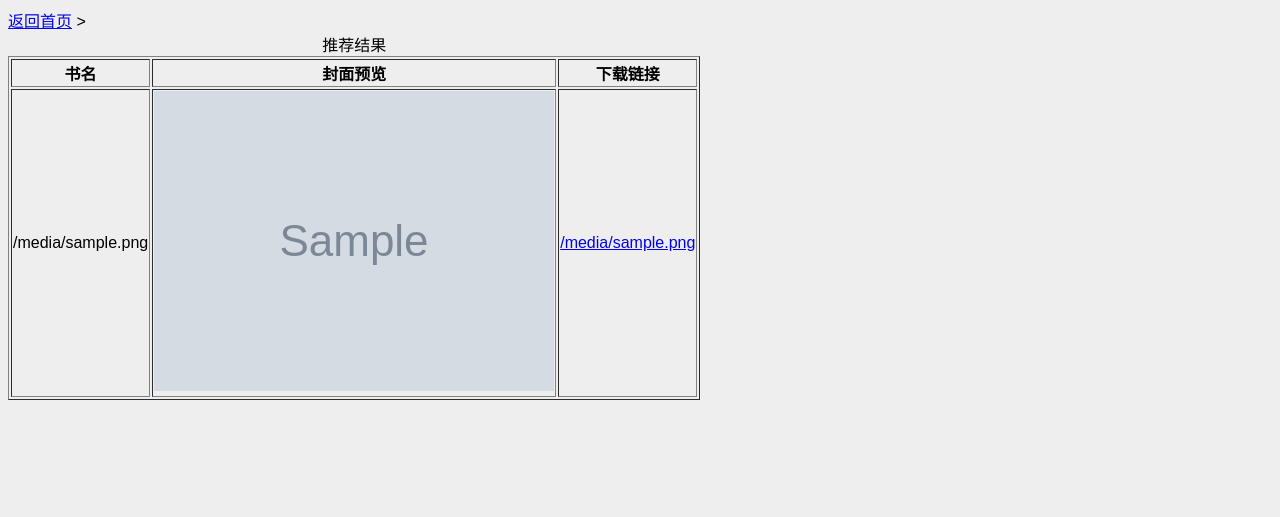
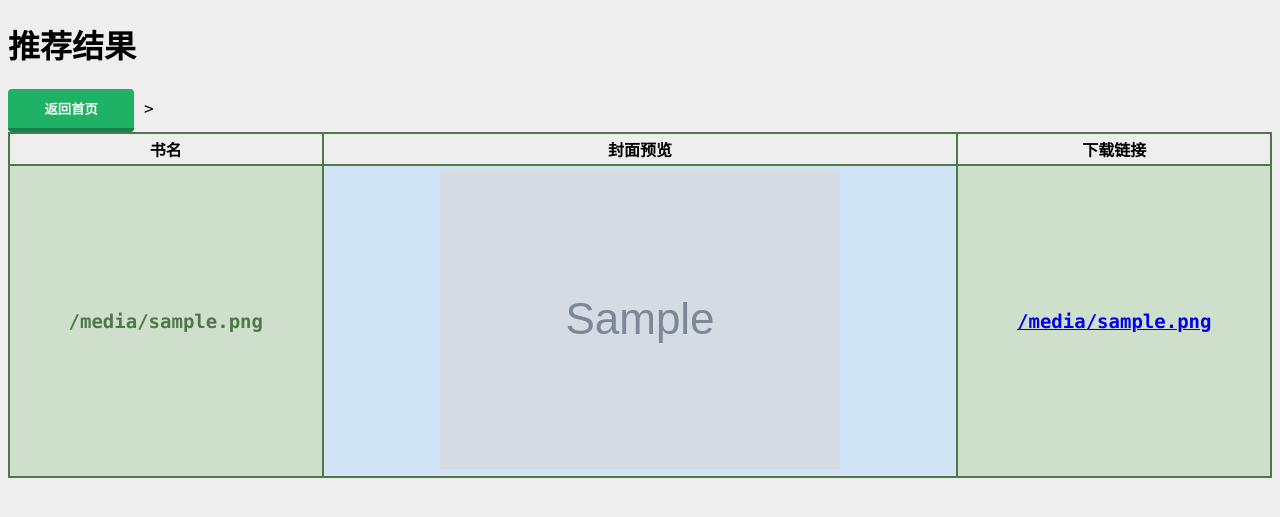
Before and after one commit to undersnow/book_recommendation, a Flask app: template book_recommendation/templates/result.html in a window 1280 px wide. Shown: the top 517 px of the page. Run offline with Flask 2, Linux system fonts and the light colour scheme; the template is opened without the code that fills it: most values are stand-ins (such as "Sample title", 1, 10 or a date in 2020); grey boxes marked "Sample" are stand-in pictures.

Commit message:
add style for result page

```diff
--- a/book_recommendation/static/style.css
+++ b/book_recommendation/static/style.css
@@ -1,5 +1,5 @@
 body {
-    font-family: sans-serif;
+    font-family: "Lucida Console", Monaco, monospace;
     background-color: #eeeeee;
   }
 
@@ -114,3 +114,75 @@ body {
     border: 0;
     transition: all .2s ease;
   }
+
+  table.result-table {
+    font-family: "Lucida Console", Monaco, monospace;
+    border: 2px solid #4F7849;
+    background-color: #EEEEEE;
+    width: 100%;
+    text-align: center;
+    border-collapse: collapse;
+  }
+  table.result-table td, table.result-table th {
+    border: 2px solid #4F7849;
+    padding: 3px 2px;
+  }
+  table.result-table tbody td {
+    font-size: 19px;
+    font-weight: bold;
+    color: #4F7849;
+  }
+  table.result-table tr:nth-child(even) {
+    background: #CEE0CC;
+  }
+  table.result-table td:nth-child(even) {
+    background: #D0E4F5;
+  }
+  table.result-table thead {
+    background: #4F7849;
+    background: -moz-linear-gradient(top, #7b9a76 0%, #60855b 66%, #4F7849 100%);
+    background: -webkit-linear-gradient(top, #7b9a76 0%, #60855b 66%, #4F7849 100%);
+    background: linear-gradient(to bottom, #7b9a76 0%, #60855b 66%, #4F7849 100%);
+    border-bottom: 1px solid #444444;
+  }
+  table.result-table thead th {
+    font-size: 15px;
+    font-weight: bold;
+    color: #FFFFFF;
+    text-align: left;
+    border-left: 2px solid #D0E4F5;
+  }
+  table.result-table thead th:first-child {
+    border-left: none;
+  }
+
+  table.result-table tfoot td {
+    font-size: 16px;
+  }
+
+  .return-btn {
+    width: 10%;
+    margin: 0;
+    color: #fff;
+    background: #1FB264;
+    border: none;
+    padding: 10px;
+    border-radius: 4px;
+    border-bottom: 4px solid #15824B;
+    transition: all .2s ease;
+    outline: none;
+    text-transform: uppercase;
+    font-weight: 700;
+  }
+
+  .return-btn:hover {
+    background: #1AA059;
+    color: #ffffff;
+    transition: all .2s ease;
+    cursor: pointer;
+  }
+
+  .return-btn:active {
+    border: 0;
+    transition: all .2s ease;
+  }
--- a/book_recommendation/templates/result.html
+++ b/book_recommendation/templates/result.html
@@ -6,9 +6,9 @@
     <title>推荐结果</title>
 </head>
 <body>
-    <a href="{{ url_for('upload_file') }}">返回首页</a>
-    <table border="1">
-        <caption>推荐结果</caption>
+    <h1>推荐结果</h1>
+    <a href="{{ url_for('upload_file') }}"><button class="return-btn" >返回首页</button></a>
+    <table class='result-table'>
         <tbody>
               <tr>
                   <th>书名</th>
```
